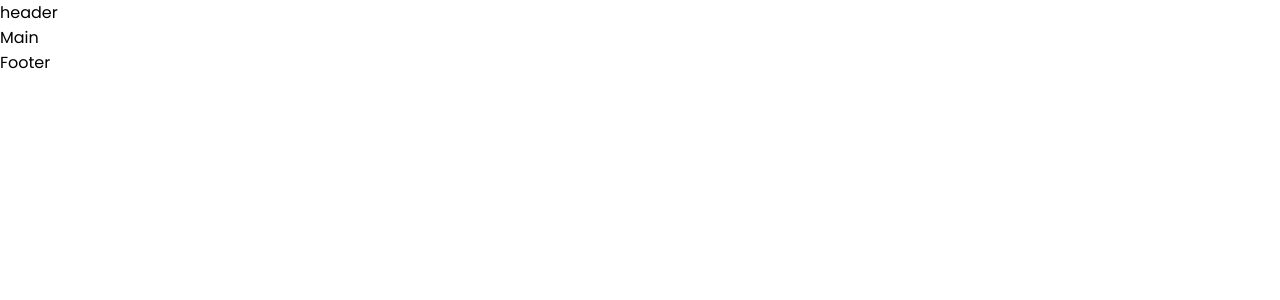
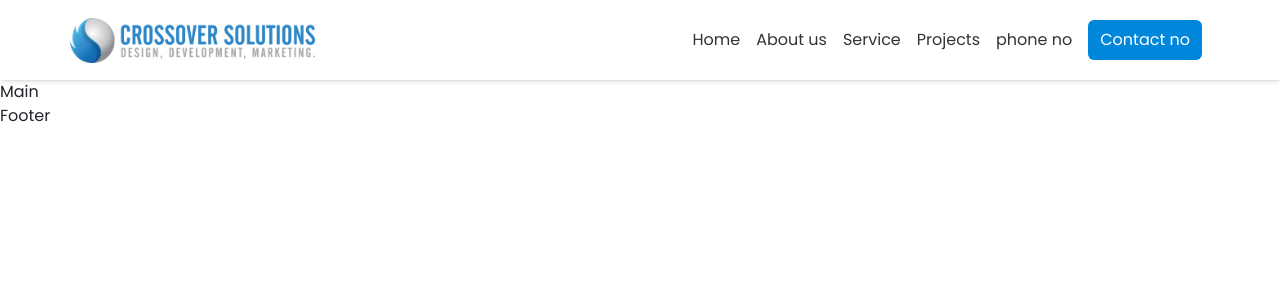
Before and after one commit to isunuwa/crossover-pri, a React (Create React App) app: page / in a window 1280 px wide. Shown: the top 300 px of the page. Built offline with nearby package versions, Linux system fonts and the light colour scheme.

Commit message:
header ui integrated

```diff
--- a/public/assets/css/app.min.css
+++ b/public/assets/css/app.min.css
@@ -1 +1 @@
-@import"https://fonts.googleapis.com/css2?family=Poppins:wght@100;300;400;500&display=swap";*{margin:0;padding:0;box-sizing:border-box}body{font-family:"Poppins",sans-serif}.ap-max{max-width:1920px;margin:0 auto}/*# sourceMappingURL=app.min.css.map */
+@import"https://fonts.googleapis.com/css2?family=Poppins:wght@100;300;400;500&display=swap";*{margin:0;padding:0;box-sizing:border-box}body{font-family:"Poppins",sans-serif}.ap-max{max-width:1440px;margin:0 auto}.ap-header-wrapper{box-shadow:0 3px 5px -1px rgba(0,0,0,.1),0 2px 1px -1px rgba(0,0,0,.05)}.ap-header{justify-content:space-between;height:80px;align-items:center}.ap-header .ap-logo img{height:35px}.ap-header .ap-links{display:flex;list-style:none;margin:0}.ap-header .ap-links li{padding:0 8px;margin:auto 0}.ap-header .ap-links li a{color:#333;text-decoration:none;transition:all .4s ease;display:inline-block}.ap-header .ap-links li a:hover{color:#0087db;transition:all .4s ease}.ap-header .ap-links li.ap-btn-primary a{padding:8px 12px;color:#fff;background-color:#0087db;border-radius:6px;transition:all .4s ease}.ap-header .ap-links li.ap-btn-primary a:hover{background-color:#0b69a5;transition:all .4s ease}@media(min-width: 992px){.ap-header .ap-logo img{height:45px}}/*# sourceMappingURL=app.min.css.map */
--- a/public/assets/scss/main.scss
+++ b/public/assets/scss/main.scss
@@ -8,6 +8,65 @@ body{
   font-family: 'Poppins', sans-serif;
 }
 .ap-max{
-  max-width: 1920px;
+  // max-width: 1920px;
+  max-width: 1440px;
   margin: 0 auto;
 }
+.ap-header-wrapper{
+  box-shadow: 0 3px 5px -1px rgb(0 0 0 / 10%), 0 2px 1px -1px rgb(0 0 0 / 5%);
+}
+
+.ap-header{
+  justify-content: space-between;
+  height: 80px;
+  align-items: center;
+
+  .ap-logo{
+    img{
+      height: 35px;
+    }
+  }
+  .ap-links{
+    display: flex;
+    list-style: none;
+    margin: 0;
+
+    li{
+      padding: 0 8px;
+      margin: auto 0;
+      a{
+        color: $secondary-dark;
+        text-decoration: none;
+        transition: $transition-all-4s;
+        display: inline-block;
+
+        &:hover{
+          color: $primary-color;
+          transition: $transition-all-4s;
+        }
+      }
+      &.ap-btn-primary{
+        a{
+          padding: 8px 12px;
+          color: #ffffff;
+          background-color: $primary-color;
+          border-radius: 6px;
+          transition: $transition-all-4s;
+
+          &:hover{
+            background-color: $primary-dark-color;
+            transition: $transition-all-4s;
+          }
+        }
+      }
+    }
+  }
+  // media for navbar
+  @include breakpoint(md){
+    .ap-logo{
+      img{
+        height: 45px;
+      }
+    }
+  }
+}
--- a/public/assets/scss/variables.scss
+++ b/public/assets/scss/variables.scss
@@ -1,6 +1,7 @@
 // main theme color
 $primary-color: #0087DB;
-$primart-dark-color: #0B69A5;
+$primary-dark-color: #0B69A5;
 
+$secondary-dark: #333333;
 
-$transition-all-3s: transition all 0.3s;
+$transition-all-4s: all 0.4s ease;
--- a/public/index.html
+++ b/public/index.html
@@ -6,8 +6,11 @@
     <link rel="shortcut icon" href="%PUBLIC_URL%/favicon.ico">
     <title>CrossOver Soln</title>
     <!-- links -->
+    <link rel="stylesheet" href="https://cdn.jsdelivr.net/npm/bootstrap@4.6.1/dist/css/bootstrap.min.css" integrity="sha384-zCbKRCUGaJDkqS1kPbPd7TveP5iyJE0EjAuZQTgFLD2ylzuqKfdKlfG/eSrtxUkn" crossorigin="anonymous">
   </head>
   <body>
     <div id="root"></div>
+    <script src="https://cdnjs.cloudflare.com/ajax/libs/jquery/3.6.0/jquery.min.js" integrity="sha512-894YE6QWD5I59HgZOGReFYm4dnWc1Qt5NtvYSaNcOP+u1T9qYdvdihz0PPSiiqn/+/3e7Jo4EaG7TubfWGUrMQ==" crossorigin="anonymous" referrerpolicy="no-referrer"></script>
+    <script src="https://cdn.jsdelivr.net/npm/bootstrap@4.6.1/dist/js/bootstrap.min.js" integrity="sha384-VHvPCCyXqtD5DqJeNxl2dtTyhF78xXNXdkwX1CZeRusQfRKp+tA7hAShOK/B/fQ2" crossorigin="anonymous"></script>
   </body>
 </html>
--- a/src/Components/Header.jsx
+++ b/src/Components/Header.jsx
@@ -1,9 +1,23 @@
 import React from 'react'
-
+import CompLogo from './../../public/assets/images/logo.png';
 const Header = () => {
   return (
-    <header className='ap-max ap-header'>
-        header
+    <header className='ap-header-wrapper'>
+      <div className='container'>
+        <div className='ap-header row'>
+          <div className='ap-logo'>
+            <img src={CompLogo} alt='logo ' />
+          </div>
+          <ul className='ap-links'>
+            <li><a href='/'>Home</a></li>
+            <li><a href='/about-us'>About us</a></li>
+            <li><a href='/service'>Service</a></li>
+            <li><a href='/projects'>Projects</a></li>
+            <li><a href='/phone-no'>phone no</a></li>
+            <li className='ap-btn-primary'><a href='/contact-us'>Contact no</a></li>
+          </ul>
+        </div>
+      </div>
     </header>
   )
 }
```
Also changed, not shown: public/assets/scss/mixins.scss (+49 -0 lines), public/assets/images/logo.png (added), 1 other file (tests, documents, lock files or other folders).
